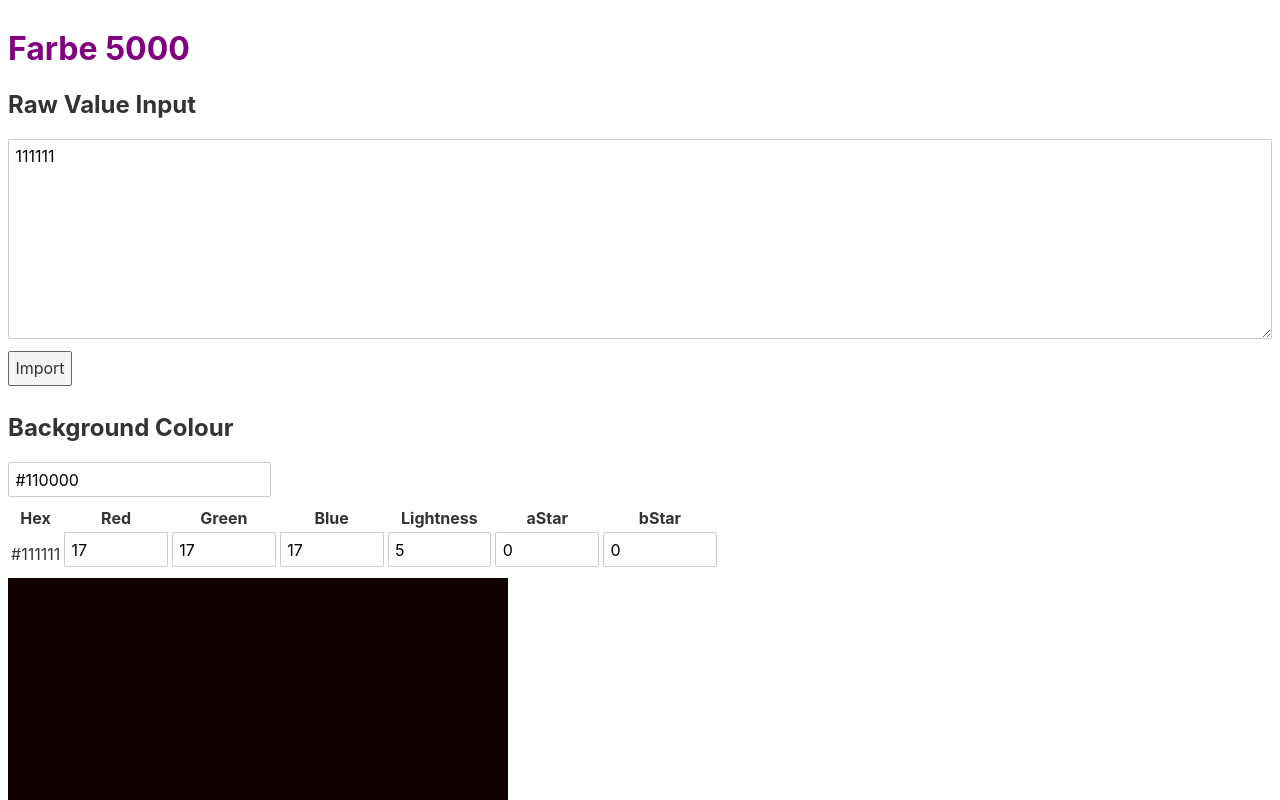
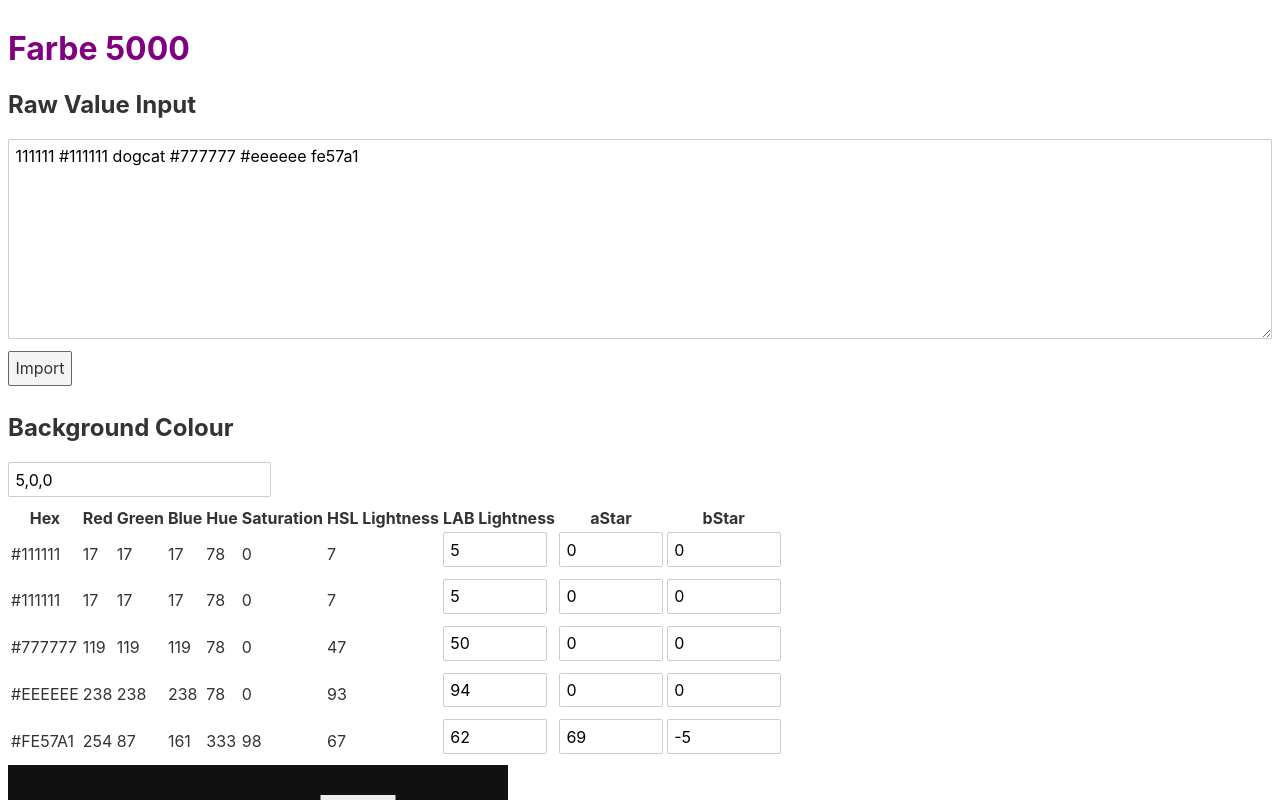
Before and after one commit to jeffhiltz/farbe5000, a Svelte app: page / in a window 1280 px wide. Both pictures are taken after a click on the button "Import". Shown: the top 800 px of the page. Built offline with nearby package versions, Linux system fonts and the light colour scheme.

Commit message:
use the lab values as the basis for each colour

```diff
--- a/src/ColorTable.svelte
+++ b/src/ColorTable.svelte
@@ -1,19 +1,6 @@
 <script>
-  import { colors, colorValues } from './colors.js'
+  import { colorValues } from './colors.js'
   import ColorTableRow from './ColorTableRow.svelte'
-  import convert from 'color-convert'
-
-  function handleChange(e) {
-    // console.log(e)
-    const colorId = parseInt(e.target.getAttribute('color_id'))
-    console.log($colors[colorId])
-    // $colors = [...$colors.slice(0, colorId), {id: colorId, hex: '#fe57a1'}, ...$colors.slice(colorId + 1)]
-    colors.update(cols => {
-      cols[colorId].hex = '#beef99'
-      return cols
-    })
-  }
-
 </script>
 
 <table>
@@ -23,7 +10,10 @@
       <th>Red</th>
       <th>Green</th>
       <th>Blue</th>
-      <th>Lightness</th>
+      <th>Hue</th>
+      <th>Saturation</th>
+      <th>HSL Lightness</th>
+      <th>LAB Lightness</th>
       <th>aStar</th>
       <th>bStar</th>
     </tr>
--- a/src/ColorTableRow.svelte
+++ b/src/ColorTableRow.svelte
@@ -1,5 +1,5 @@
 <script>
-  import { colors, colorValues } from './colors.js'
+  import { colors } from './colors.js'
   import convert from 'color-convert'
 
   export let id
@@ -14,32 +14,27 @@
   export let aStar
   export let bStar
 
-  function setColor(hex) {
-    // console.log(`trying to set color ${id} to ${hex}`)
+  function setColor(lightness, aStar, bStar) {
     colors.update(cols => {
-      cols[id].hex = hex
+      cols[id].value = [lightness, aStar, bStar]
       return cols
     })
   }
 
-  // handle changes to RGB values
-  $: {
-    const newHex = convert.rgb.hex(red, green, blue)
-    setColor(`#${newHex}`)
-  }
-
   // handle changes to LAB values
   $: {
-    const newHex = convert.lab.hex(lightness, aStar, bStar)
-    setColor(`#${newHex}`)
+    setColor(lightness, aStar, bStar)
   }
 </script>
 
 <tr>
   <td>{hex}</td>
-  <td><input type=number min=0 max=255 bind:value={red}></td>
-  <td><input type=number min=0 max=255 bind:value={green}></td>
-  <td><input type=number min=0 max=255 bind:value={blue}></td>
+  <td>{red}</td>
+  <td>{green}</td>
+  <td>{blue}</td>
+  <td>{hue}</td>
+  <td>{saturation}</td>
+  <td>{hsLightness}</td>
   <td><input type=number min=0 max=100 bind:value={lightness}></td>
   <td><input type=number min=-86 max=98 bind:value="{aStar}"></td>
   <td><input type=number min=-108 max=94 bind:value="{bStar}"></td>
--- a/src/Importer.svelte
+++ b/src/Importer.svelte
@@ -2,31 +2,30 @@
   import { background, colors } from './colors.js'
   import convert from 'color-convert'
 
-  let raw = '111111' // '#111111 dogcat #777777 #eeeeee fe57a1'
+  let raw = '111111 #111111 dogcat #777777 #eeeeee fe57a1'
 
-  function darkestHex(hexes) {
-    // return hexes.reduce((darkest, current) => convert.hex.lab(current.hex)[0] < convert.hex.lab(darkest.hex)[0] ? current : darkest )
-    return '#110000'
+  function darkestColor(values) {
+    return values.reduce((darkest, current) => current.value[0] < darkest[0] ? current.value : darkest , [101, 0, 0])
   }
 
   function doImport() {
+    const hexRegex = /#?[a-fA-F0-9]{6}/g
     const match = raw.match(hexRegex)
     if (match !== null) {
-      const hexes = match.map((rawHex, id) => {
-        const hex = rawHex.startsWith('#') ? rawHex : '#' + rawHex
+      const newColors = match.map((rawHex, id) => {
+        const value = convert.hex.lab(rawHex)
         return {
           id,
-          hex,
+          value,
         }
       })
-      colors.set(hexes)
-      background.set(darkestHex(hexes))
+      colors.set(newColors)
+      background.set(darkestColor(newColors))
     } else {
       colors.set([])
+      background.set([0, 0, 0])
     }
   }
-
-  const hexRegex = /#?[a-fA-F0-9]{6}/g
 </script>
 
 <style>
--- a/src/LightGraph.svelte
+++ b/src/LightGraph.svelte
@@ -1,17 +1,18 @@
 <script>
-  import { colors, background } from './colors.js'
+  import { colorValues, background } from './colors.js'
   import convert from 'color-convert'
 
-  let backColor = '#333333'
   let width = 500
   let height = 500
-  $: barSpace = width / $colors.length
+  $: barSpace = width / $colorValues.length
   $: barWidth = barSpace * 0.75
+  $: backColor = `#${convert.lab.hex($background)}`
 
-  $: bars = $colors.map(color => {
-    const hex = color.hex
-    const lightness = convert.hex.lab(hex)[0]
-    return { hex: hex, lightness: lightness }
+  $: bars = $colorValues.map(color => {
+    return {
+      hex: color.hex,
+      lightness: color.lightness
+    }
   })
 </script>
 
@@ -19,7 +20,7 @@
 </style>
 
 <svg width={width} height={height}>
-  <rect width="100%" height="100%" fill="{$background}"></rect>
+  <rect width="100%" height="100%" fill="{backColor}"></rect>
   {#each bars as {hex, lightness}, idx}
     <rect width="{barWidth}" height="{lightness}%" fill="{hex}" x="{idx * barSpace + (barSpace / 2) - (barWidth / 2)}" y="{100 - lightness}%"></rect>
   {/each}
--- a/src/colors.js
+++ b/src/colors.js
@@ -1,27 +1,31 @@
-import { derived, writable } from 'svelte/store'
-import convert from 'color-convert'
+import { derived, writable } from 'svelte/store';
+import convert from 'color-convert';
 
-export const colors = writable([])
-export const background = writable('#000000')
+// each color entry is an object with:
+// id: a unique, integer, identifier
+// value: lab array [lightness, a, b]
+export const colors = writable([]);
+export const background = writable([0, 0, 0]); // TODO maybe this should be a index, not a value?
 
 export const colorValues = derived(
   colors,
-  $colors => $colors.map(color => {
-    const rgb = convert.hex.rgb(color.hex)
-    const lab = convert.hex.lab(color.hex)
-    const hsl = convert.hex.hsl(color.hex)
+  ($colors) => $colors.map((color) => {
+    const rgb = convert.lab.rgb(color.value);
+    const rawHex = convert.rgb.hex(rgb);
+    const hex = rawHex.startsWith('#') ? rawHex : `#${rawHex}`;
+    const hsl = convert.lab.hsl(color.value);
     return {
       id: color.id,
-      hex: color.hex,
+      hex,
       red: rgb[0],
       green: rgb[1],
       blue: rgb[2],
       hue: hsl[0],
       saturation: hsl[1],
       hsLightness: hsl[2],
-      lightness: lab[0],
-      aStar: lab[1],
-      bStar: lab[2],
-    }
-  })
-)
+      lightness: color.value[0],
+      aStar: color.value[1],
+      bStar: color.value[2],
+    };
+  }),
+);
```
